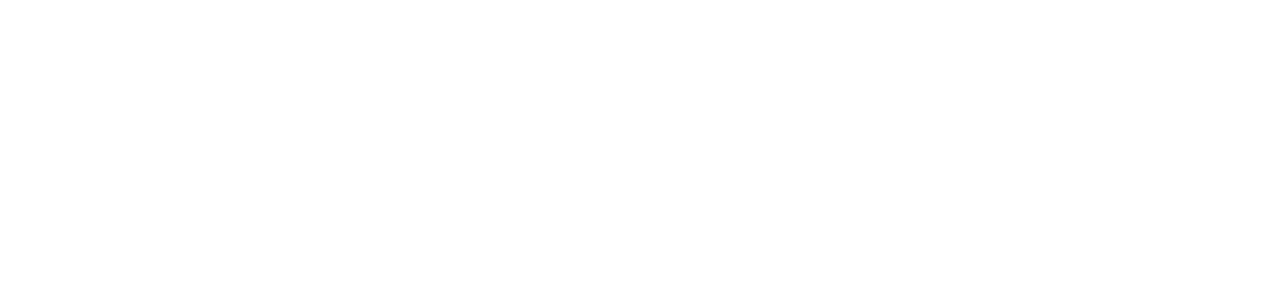
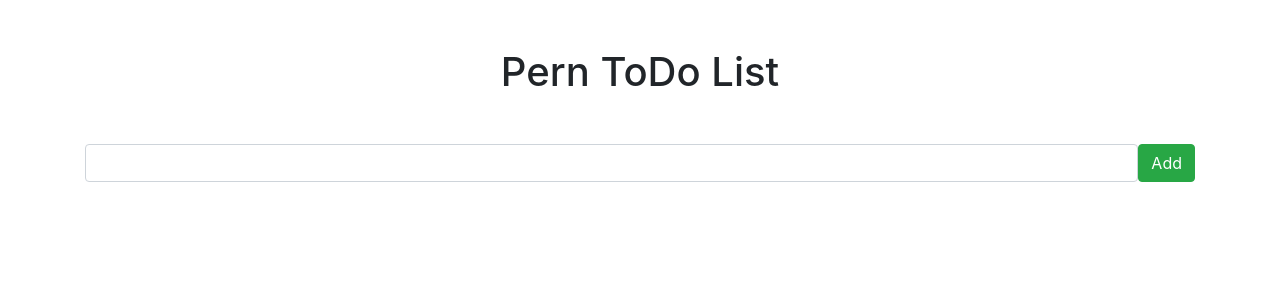
Before and after one commit to bsgauthierwebdev/pern-todo-app, a React (Create React App) app in the folder client/: page / in a window 1280 px wide. Shown: the top 300 px of the page. Built offline with nearby package versions, Linux system fonts and the light colour scheme; the HTML template or start-up script is replaced by a standard one.

Commit message:
Import component into main application

```diff
--- a/client/src/App.js
+++ b/client/src/App.js
@@ -1,9 +1,14 @@
 import { Fragment } from 'react';
 import './App.css';
+import InputTodo from './Components/InputTodo';
 
 function App() {
   return (
-    <Fragment></Fragment>
+    <Fragment>
+      <div className="container">
+        <InputTodo />
+      </div>
+    </Fragment>
   );
 }
 
```
